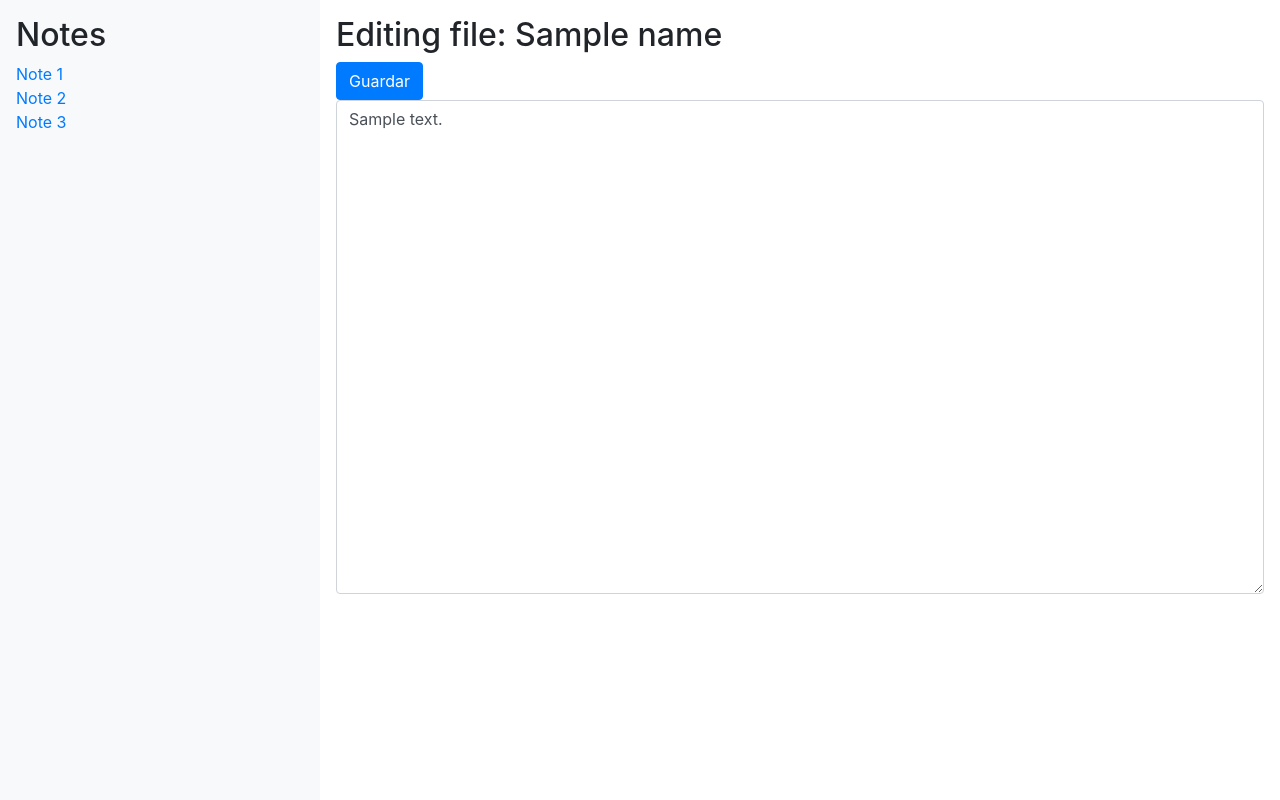
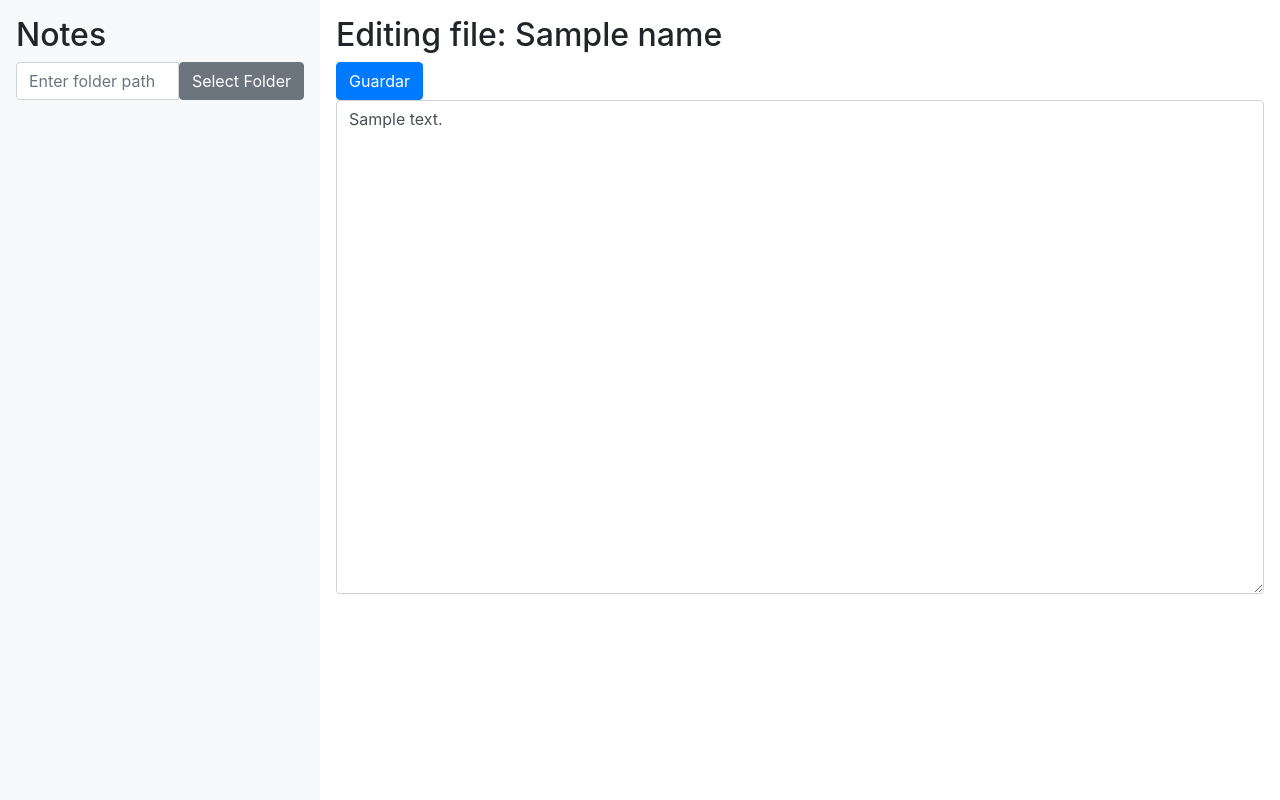
Before and after one commit to majiro-dev/Basalt, a Flask app: template templates/index.html in a window 1280 px wide. Shown: the part 64-864 px from the top of the page. Run offline with Flask 3, Linux system fonts and the light colour scheme; the template is opened without the code that fills it: most values are stand-ins (such as "Sample title", 1, 10 or a date in 2020); data that the repository does not hold is empty; some libraries are stand-ins or nearby versions.

Commit message:
select folder add

```diff
--- a/app.py
+++ b/app.py
@@ -9,14 +9,19 @@ current_file = ''
 
 @app.route('/')
 def insertar_formulario():
-	try:
-		with open(folder_path + "/" + current_file , "r") as file:
-			content = file.read()
-			name = file.name
-	except FileNotFoundError:
-		content = ""
-		name = ""
-	return render_template('index.html', content=content, name=name)
+    content = "No file"
+    name = "No file"
+    if folder_path and os.path.exists(folder_path):
+        file_path = os.path.join(folder_path, current_file)
+        if os.path.exists(file_path):
+            try:
+                with open(folder_path + "/" + current_file , "r") as file:
+                    content = file.read()
+                    name = file.name
+            except FileNotFoundError:
+                content = "No file"
+                name = "No file"
+    return render_template('index.html', content=content, name=name)
 
 @app.route('/open_file', methods=['GET'])
 def open_file():
@@ -42,6 +47,16 @@ def get_text():
 	with open(folder_path + "/" + current_file , "w") as file:
 		file.write(text)
 	return redirect("/")
+
+@app.route('/select_folder', methods=['POST'])
+def select_folder():
+    global folder_path
+
+    folder_path = request.form.get('folder_path', '')
+    if os.path.exists(folder_path) and os.path.isdir(folder_path):
+        return redirect('/')
+    else:
+        return "Invalid folder path. Please try again", 404
 
 
 # ****** Tareas ********
@@ -125,18 +140,14 @@ def save_tasks(task_list_name, tasks):
 
 
 def init():
-	global folder_path
-	global current_file
-	#get the path from the first argument
-	folder_path = sys.argv[1]
-	# current file is the first file in the folder or if it is empty, create a new file named "new_note.txt"
-	files = os.listdir(folder_path)
-	if len(files) > 0:
-		current_file = files[0]
-	else:
-		current_file = "new_note.txt"
-		with open(folder_path + "/" + current_file , "w") as file:
-			file.write("")
+    global folder_path
+    global current_file
+    folder_path = ""
+    current_file = "new_note.txt"
+
+    if folder_path and os.path.exists(folder_path):
+        with open(folder_path + "/" + current_file , "w") as file:
+           file.write("")
 
 if __name__ == '__main__':
 	init()
--- a/templates/index.html
+++ b/templates/index.html
@@ -23,10 +23,13 @@
             <div class="row">
             <div id="sidebar" class="col-md-3 bg-light vh-100 p-3">
                 <h2>Notes</h2>
+                <form action="/select_folder" method="POST" class="mb-3">
+                    <div class="input-group">
+                        <input type="text" name="folder_path" class="form-control" placeholder="Enter folder path" required>
+                        <button type="submit" class="btn btn-secondary ">Select Folder</button>
+                    </div>
+                </form>
                 <ul id = "notes_list" class="list-unstyled">
-                <li><a href="#">Note 1</a></li>
-                <li><a href="#">Note 2</a></li>
-                <li><a href="#">Note 3</a></li>
                 </ul>
             </div>
             <div id="editor" class="col-md-9 vh-100 p-3">
--- a/vault/input1.txt
+++ b/vault/input1.txt
@@ -1 +0,0 @@
-asfdasfdafasfwwf12efdawdawdawwddhola qie atoiajnddadawd fouwgpiufadwadawdawdasdawgduiabwjfudwdwdd123458910dawdada
--- /dev/null
+++ b/vault/new_note.txt
@@ -0,0 +1 @@
+dawd
```
Also changed, not shown: teste/hola.txt (added).
